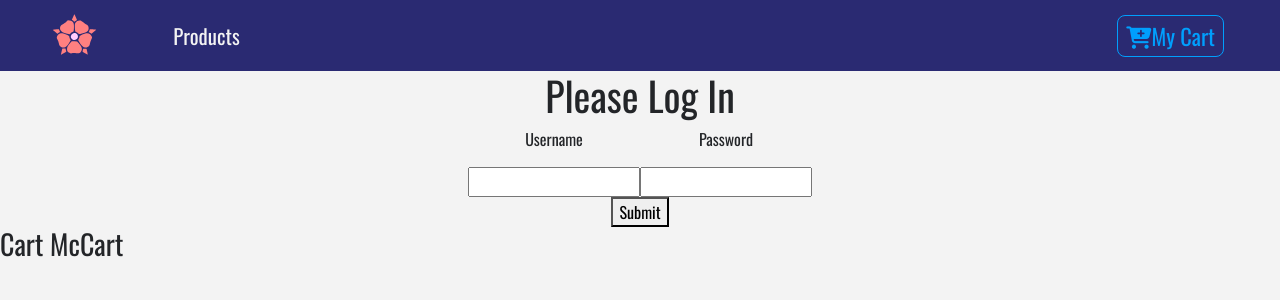
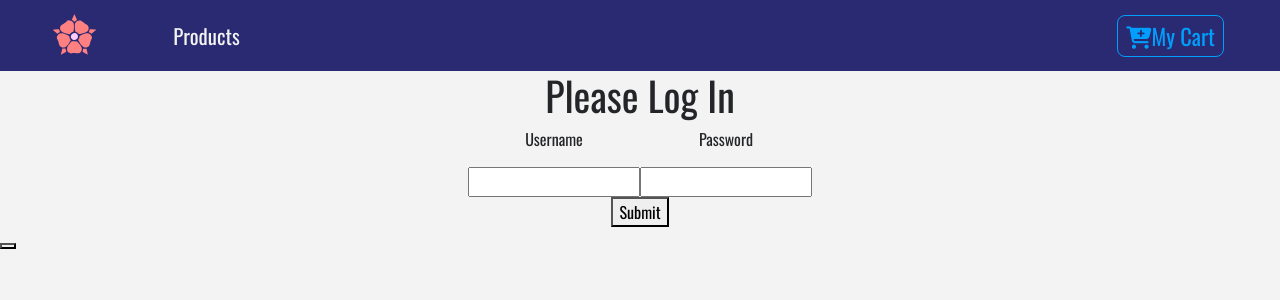
Before and after one commit to Paul-Longo/eCommerce_Project_Frontend, a React (Create React App) app: page /cart in a window 1280 px wide. Shown: the top 300 px of the page. Built offline with nearby package versions, Linux system fonts and the light colour scheme; no server answers; the HTML template or start-up script is replaced by a standard one.

Commit message:
added handleChange and handleSubmit functions to Cart.jsx file

```diff
--- a/package.json
+++ b/package.json
@@ -6,6 +6,7 @@
     "@testing-library/jest-dom": "^5.14.1",
     "@testing-library/react": "^11.2.7",
     "@testing-library/user-event": "^12.8.3",
+    "axios": "^0.21.4",
     "bootstrap": "^5.1.0",
     "react": "^17.0.2",
     "react-dom": "^17.0.2",
--- a/src/Components/Cart.jsx
+++ b/src/Components/Cart.jsx
@@ -1,11 +1,57 @@
-import React, { Component } from 'react'
+import React, { Component } from 'react';
+import axios from "axios";
 
-export default class Cart extends Component {
+
+class Cart extends Component {
+    state = {
+        chosenProducts: [],
+
+    }
+
+    componentDidMount(){
+        this.addItemsToCart();
+
+    }
+
+    async addItemsToCart(){
+       let response = await axios.get('https://localhost:44394/api/cart')
+        .then(response => this.setState({
+          product: response.data
+
+
+
+        }));
+        console.log('you are adding plants to cart')
+
+        return response
+
+        }
+
+        handleChange =(event) => {
+            console.log (event.target.value)
+            this.setState({
+
+                chosenProducts: event.target.value
+            });
+
+        }
+
+        handleSubmit = (event) => {
+            event.preventDefault();
+            this.props.addItemsToCart(this.state.chosenProducts);
+
+        };
+
     render() {
         return (
             <div>
-                <h3>Cart McCart</h3>
+
+                   <button onClick={this.addItemsToCart}></button>
             </div>
-        )
+         );
+
+
     }
 }
+
+export default Cart;
--- a/src/Components/Product.jsx
+++ b/src/Components/Product.jsx
@@ -2,6 +2,7 @@ import React, { Component } from 'react';
 import styled from 'styled-components';
 import {Link} from 'react-router-dom';
 import {ProductConsumer} from '../context';
+
 
 
 export default class Product extends Component {
```
Also changed, not shown: 1 other file (tests, documents, lock files or other folders).
